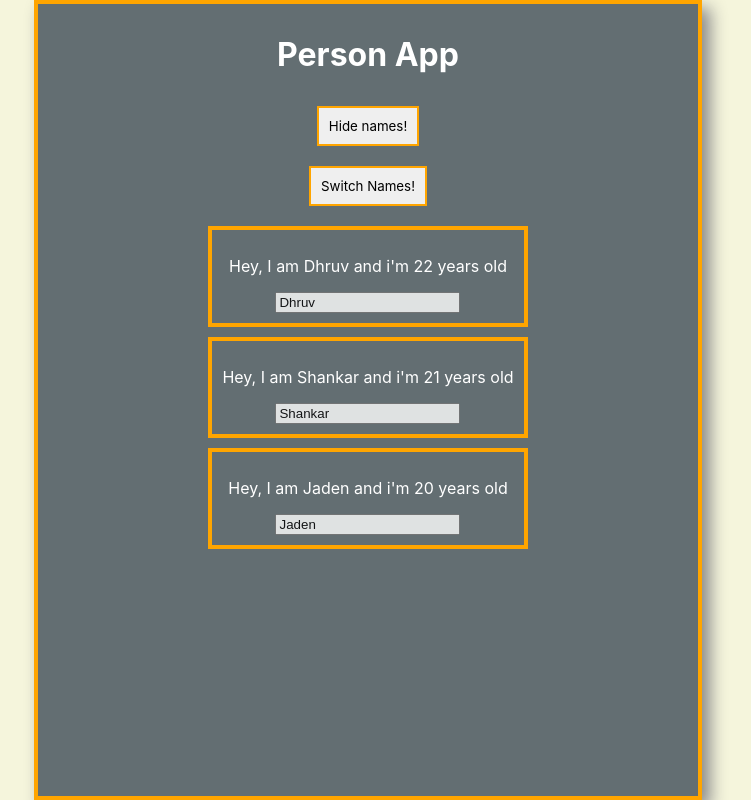
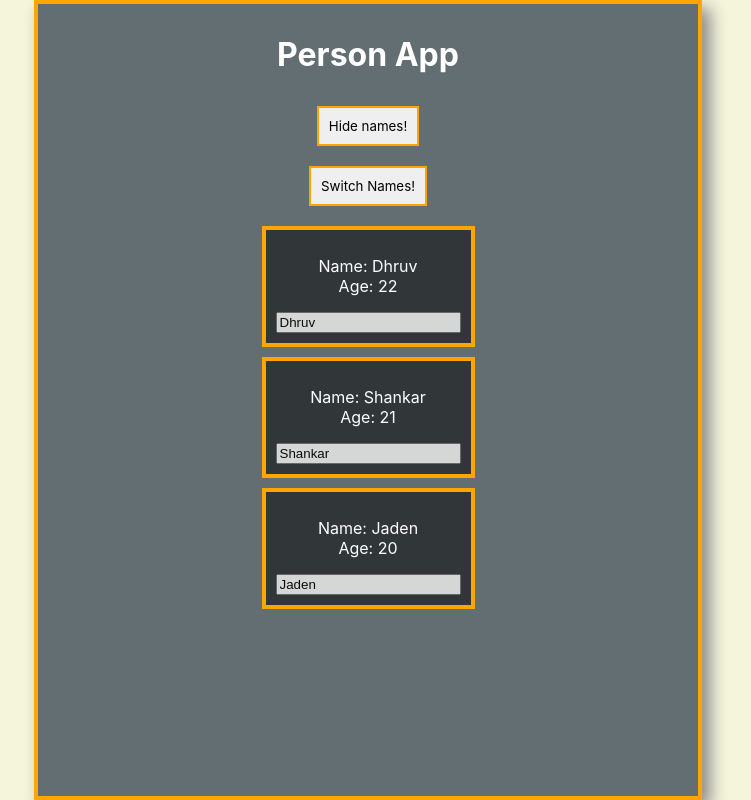
Before and after one commit to prajat/ReactJs-HeadStart, a React app: page / in a window 1280 px wide. Both pictures are taken after a click on the button "Show names!". Shown: the whole page, without its empty margins (272-1023 px from the left). Built offline with nearby package versions, Linux system fonts and the light colour scheme.

Commit message:
format of person view changed

```diff
--- a/src/js/views/Person.js
+++ b/src/js/views/Person.js
@@ -3,7 +3,7 @@ import React from 'react';
 export const person = (props) => {
     return (
         <div className="person">
-            <p>Hey, I am {props.name} and i'm {props.age} years old</p>
+            <p>Name: {props.name}<br /> Age: {props.age}</p>
             {/* <p>{props.children}</p>    */}
             <input className="person__input" type="text" onChange={( event ) => {
                 props.onChange( event, props.id );
--- a/src/styles.scss
+++ b/src/styles.scss
@@ -47,6 +47,7 @@ body {
     border: 4px solid orange;
     margin: 10px;
     padding: 10px;
+    background-color: rgba(0,0,0,0.5);
 
     &__input {
         opacity: 0.8;
```
